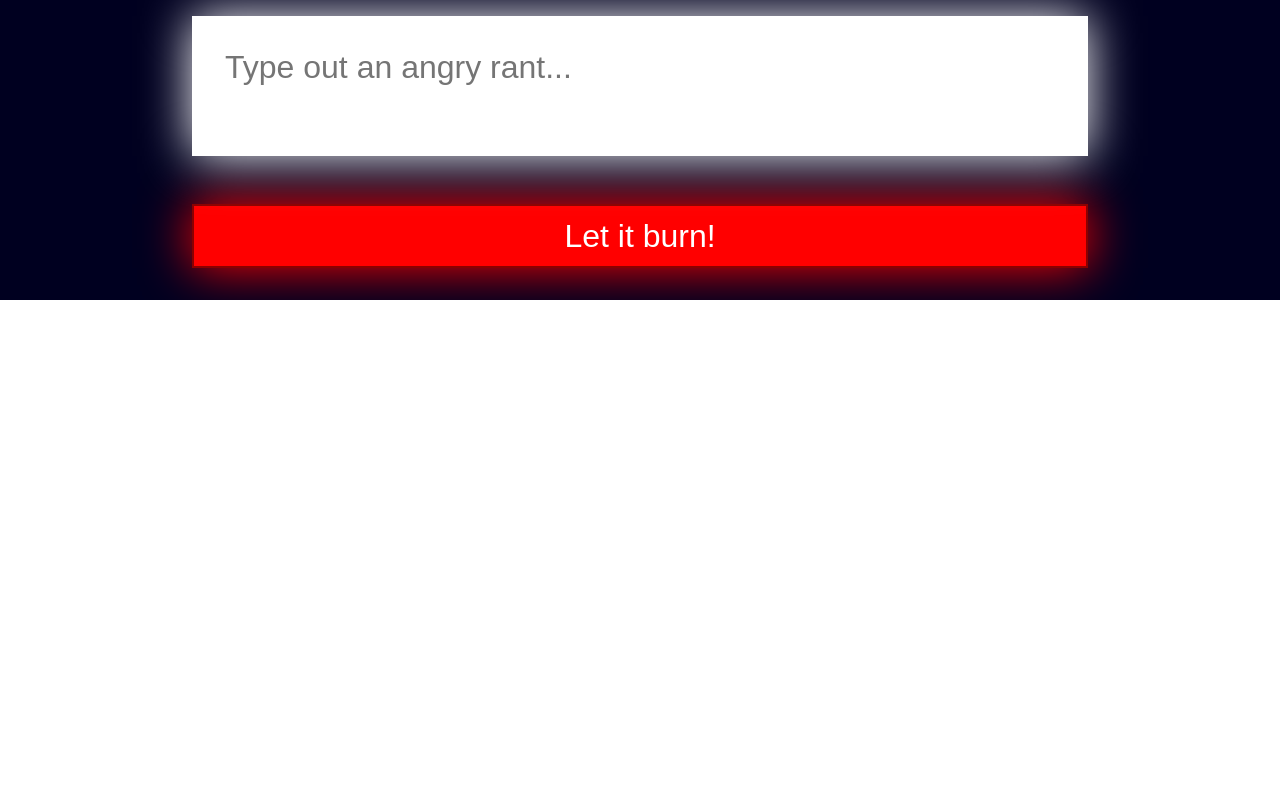
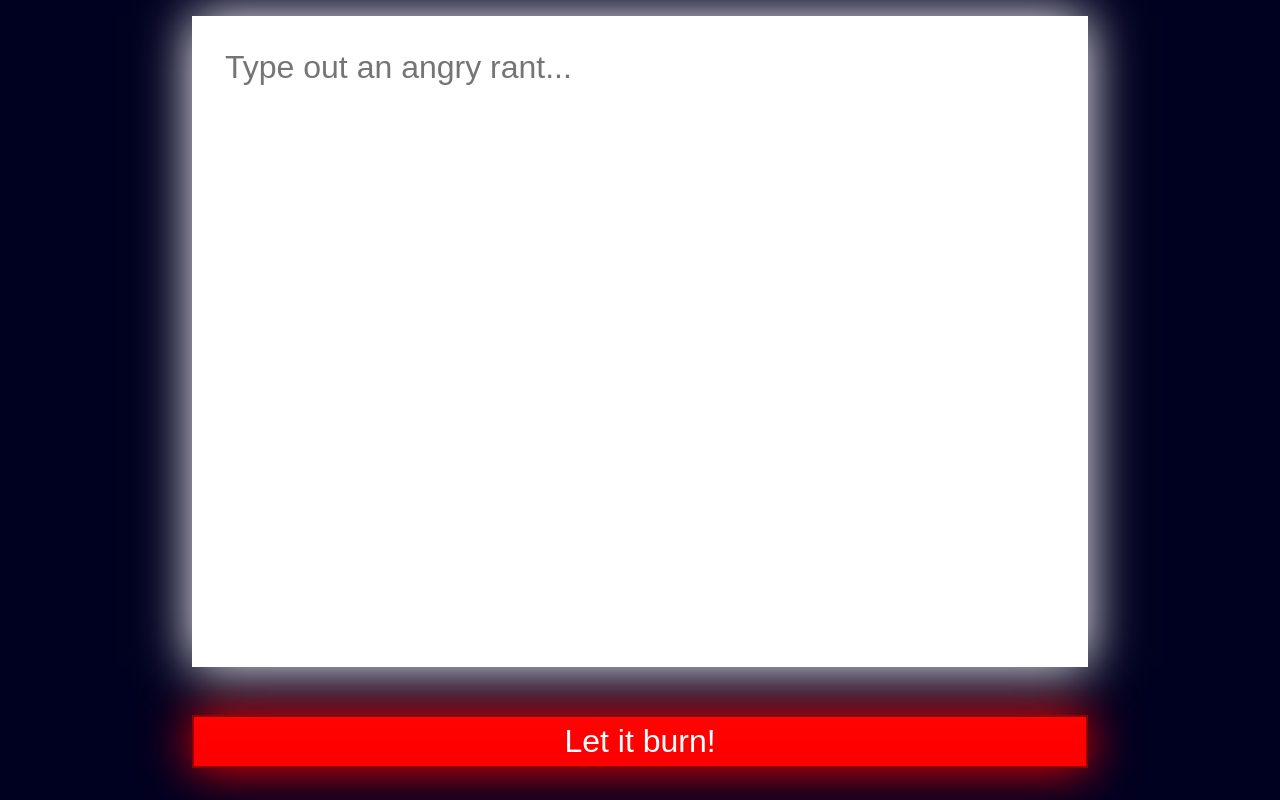
Before and after one commit to sodle/burnbook, a React (Create React App) app: page / in a window 1280 px wide. Built offline with nearby package versions, Linux system fonts and the light colour scheme.

Commit message:
vheight fix

```diff
--- a/package.json
+++ b/package.json
@@ -2,7 +2,7 @@
   "name": "burnbook",
   "version": "0.1.0",
   "private": true,
-  "homepage": "https://sodle.github.io/burnbook",
+  "homepage": "https://burnbook.sjodle.com",
   "dependencies": {
     "@testing-library/jest-dom": "^4.2.4",
     "@testing-library/react": "^9.5.0",
--- a/src/App.css
+++ b/src/App.css
@@ -1,11 +1,15 @@
+html,
+body,
+#root {
+  height: 100%;
+}
+
 .App {
   text-align: center;
   display: flex;
   flex-direction: column;
   width: 100vw;
-  height: 100vh;
-  height: stretch;
-  box-sizing: border-box;
+  height: 100%;
   align-items: center;
   /* padding: 1em; */
   overflow: hidden;
```
